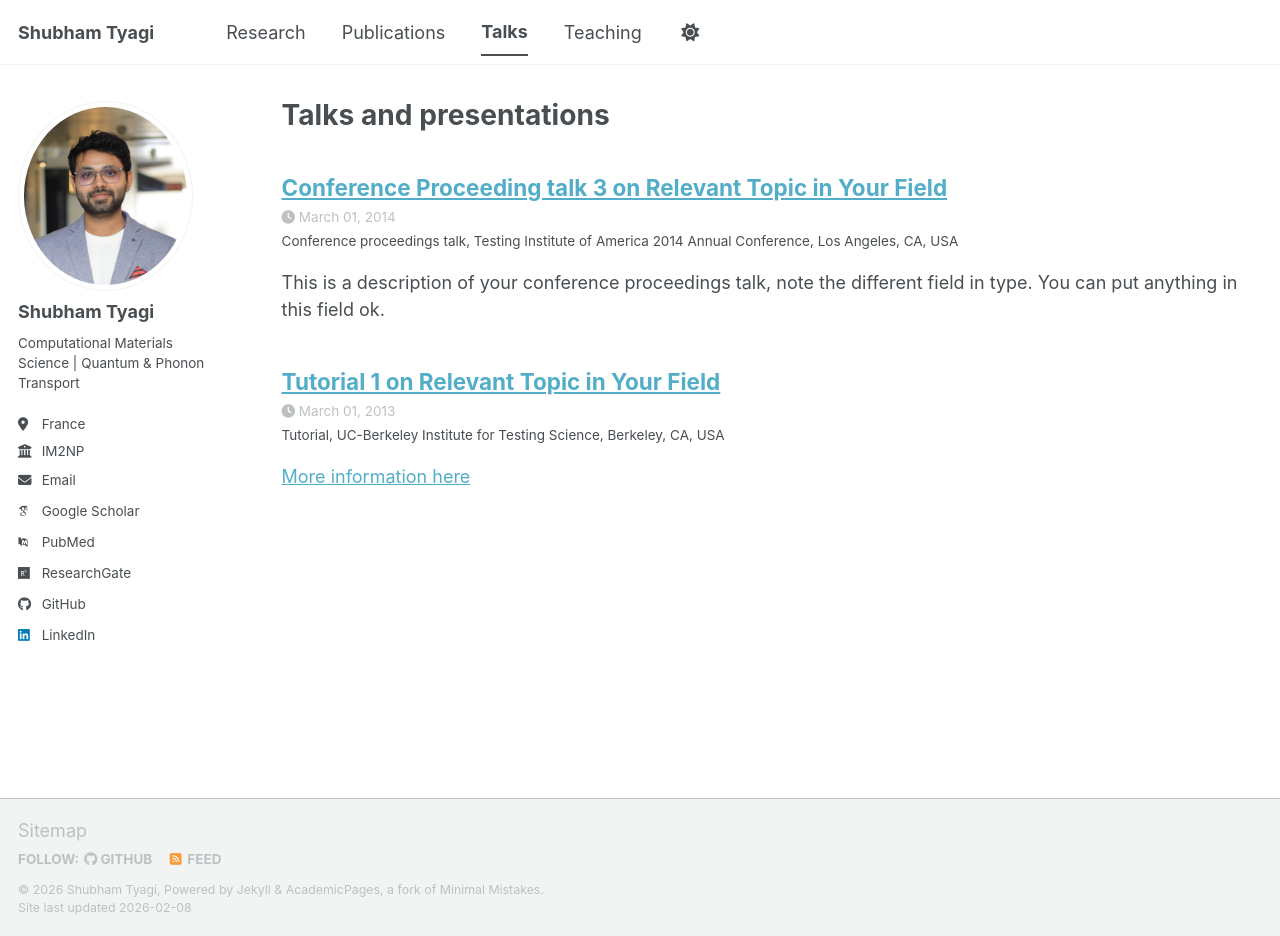
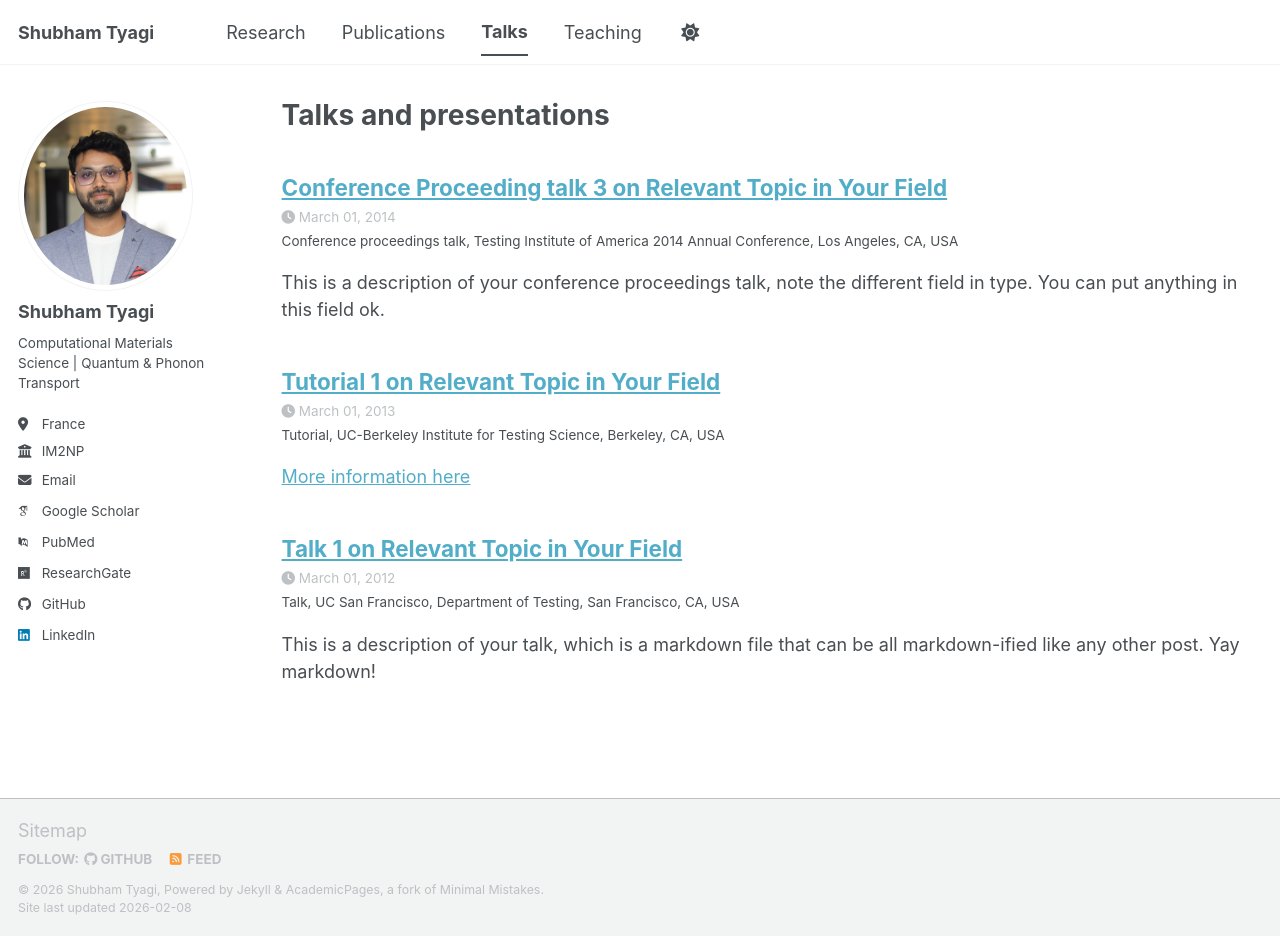
Before and after one commit to shubhamtyagi145/shubhamtyagi145.github.io, a Jekyll site: the page built from _pages/talks.html, in a window 1280 px wide and 936 px high. Built offline with Jekyll 4.4.1, drawn with Linux system fonts in a browser that asks for light colours; some web fonts are replaced; a script bundle is joined from its source files by our own code; library files that are not in the unit come from our copies; a file with an impossible date is left out.

Commit message:
Update 2012-03-01-talk-1.md

```diff
--- a/_talks/2012-03-01-talk-1.md
+++ b/_talks/2012-03-01-talk-1.md
@@ -1,9 +1,11 @@
 ---
-title: "Tuning the magnetic anisotropy, Curie temperature, and Dzyaloshinskii-Moriya interaction in the FeCl2 monolayer"
+title: "Talk 1 on Relevant Topic in Your Field"
 collection: talks
-type: "Poster by colleague"
+type: "Talk"
 permalink: /talks/2012-03-01-talk-1
-venue: "APS March Meeting, Las Vegas, Nevada, USA"
-date: 2023
-location: "Las Vegas, Nevada, USA"
+venue: "UC San Francisco, Department of Testing"
+date: 2012-03-01
+location: "San Francisco, CA, USA"
 ---
+
+This is a description of your talk, which is a markdown file that can be all markdown-ified like any other post. Yay markdown!
```
